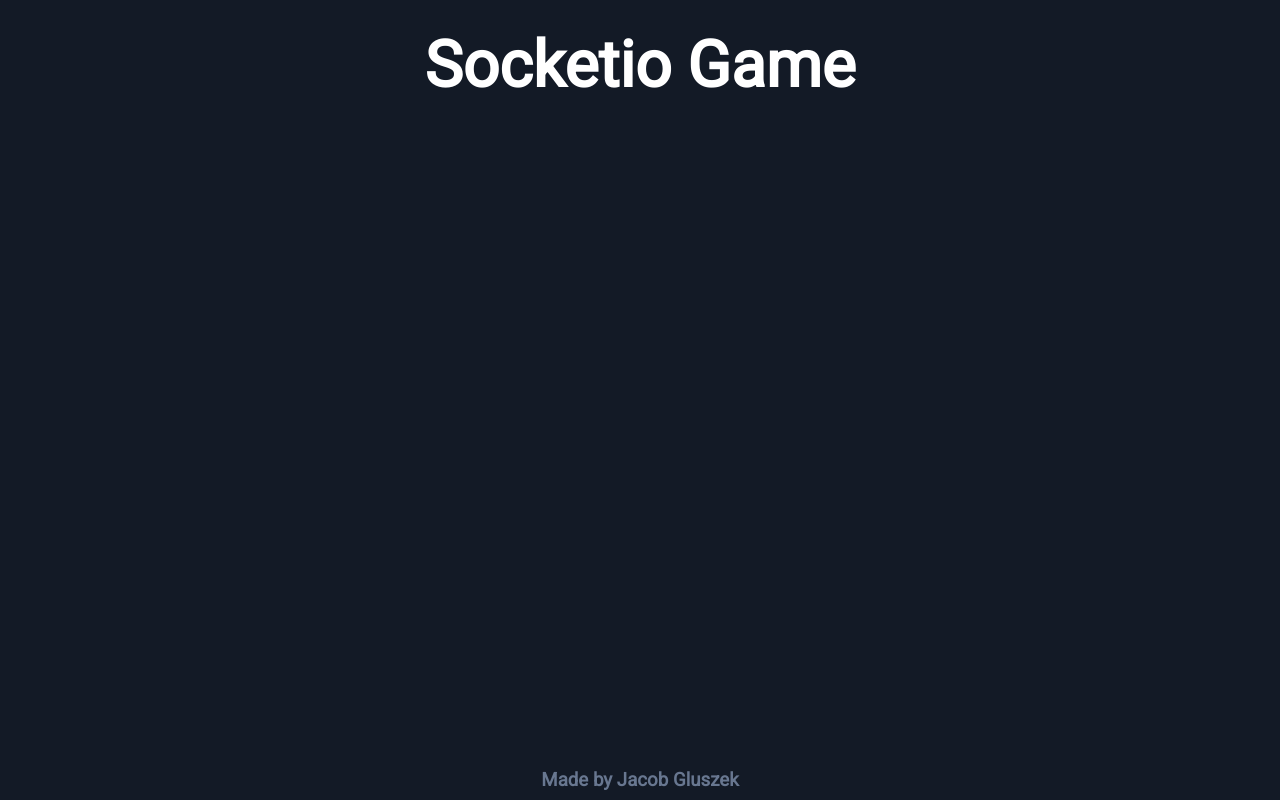
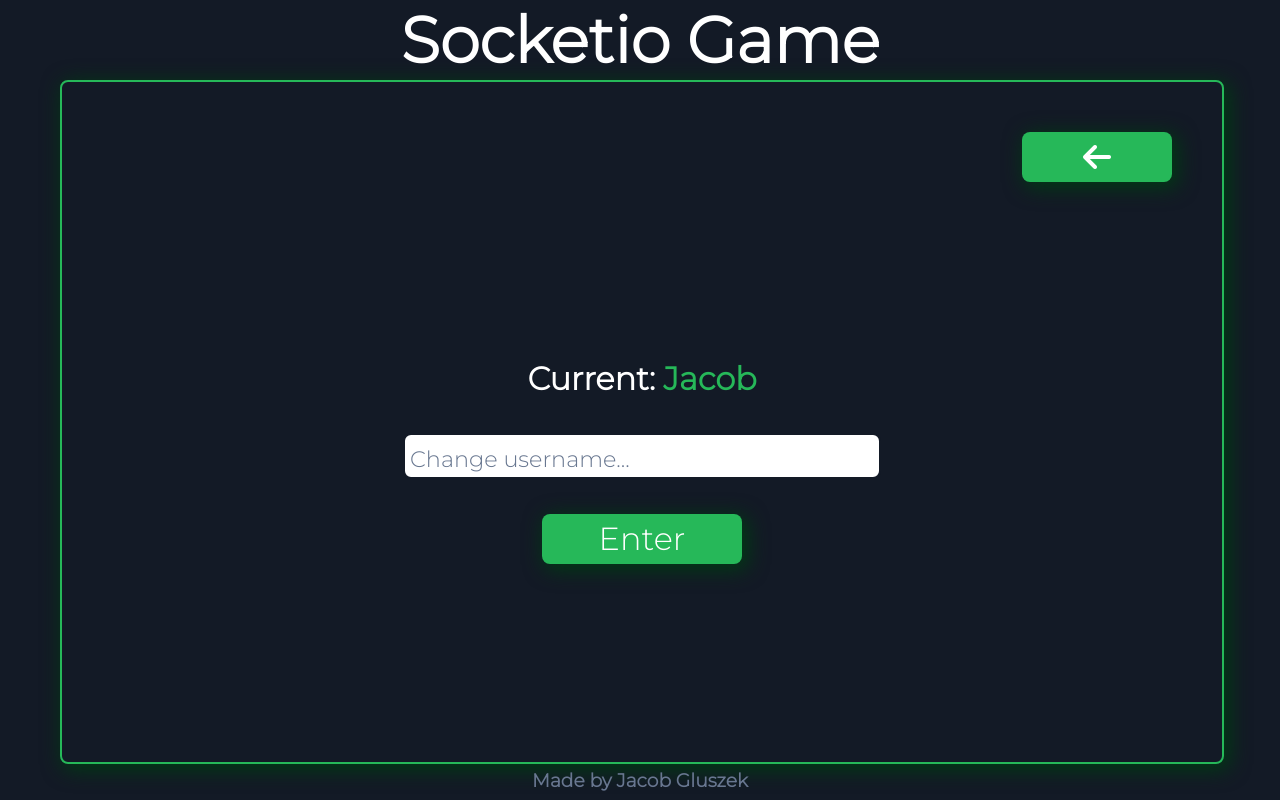
Before and after one commit to JacobG03/socketio-game, a Flask app: page / in a window 1280 px wide. Run offline with Flask 2, Linux system fonts and the light colour scheme; some libraries are stand-ins or nearby versions.

Commit message:
html css finished for changing usernames

```diff
--- a/app/static/css/styles.css
+++ b/app/static/css/styles.css
@@ -1,6 +1,6 @@
 :root {
     font-size: 16px;
-    font-family: 'Roboto', sans-serif;
+    font-family: 'Montserrat', sans-serif;
     --speed: 300ms;
     --background: #131A26;
     --background2: #212937;
@@ -8,6 +8,7 @@
     --text2: #687790;
     --green: #26B859;
     --border-radius: 8px;
+    --green-highlight: 4px 4px 20px 2px #003A14;
 }
 
 
@@ -16,6 +17,9 @@
     padding: 0px;
 }
 
+input {
+    font-family: 'Montserrat', sans-serif;
+}
 
 body {
     position: fixed;
@@ -53,7 +57,6 @@ body {
 }
 
 .top-content > h1 {
-    margin-top: 50px;
     font-size: 4rem;
     color: var(--text);
     transition: var(--speed);
@@ -72,6 +75,9 @@ body {
     justify-content: center;
     align-items: center;
     flex-direction: column;
+    border-radius: var(--border-radius);
+    border: 2px solid var(--green);
+    box-shadow: var(--green-highlight);
 }
 
 #middle-default {
@@ -119,7 +125,7 @@ body {
 }
 
 #middle-username {
-    display: none;
+    display: flex;
 }
 
 #middle-username h2{
@@ -132,29 +138,106 @@ body {
     color: var(--green);
 }
 
+.content-grid {
+    width: 100%;
+    height: 100%;
+    display: grid;
+    grid-template-columns: 1fr;
+    grid-template-rows: 10% 90%;
+}
+
+.return {
+    background-color: var(--green);
+    box-shadow: var(--green-highlight);
+    border-radius: var(--border-radius);
+    display: flex;
+    justify-content: center;
+    align-items: center;
+    transition: var(--speed);
+    z-index: 3;
+}
+
+.return:hover {
+    cursor: pointer;
+    filter: brightness(110%);
+}
+
+#return0 {
+    width: 150px;
+    height: 50px;
+    justify-self: end;
+    margin-top: 50px;
+    margin-right: 50px;
+}
+
+.return > i {
+    color: var(--text);
+}
+
+.grid-bottom {
+    width: 100%;
+    height: 100%;
+    display: flex;
+    justify-content: center;
+    align-items: center;
+    flex-direction: column;
+}
+
 .input {
     font-size: 2rem;
     border-radius: var(--border-radius);
-    border: none;
+    border: 2px solid var(--background);
+    transition: var(--speed);
+    color: var(--green);
+}
+
+.input::placeholder {
+    font-size: 1.4rem;
+    color: var(--text2);
 }
 
 .input:focus {
     outline: none;
-    border: 3px solid var(--green);
+    border: 2px solid var(--green);
+    box-shadow: var(--green-highlight);
 }
 
 #username-input {
-    margin-top: 50px;
+    margin-top: 25px;
     height: 32px;
     min-width: 300px;
     width: 40%;
     padding: 5px 5px;
 }
 
+.enter-input {
+    background-color: var(--green);
+    box-shadow: var(--green-highlight);
+    font-size: 2rem;
+    color: var(--text);
+    display: flex;
+    justify-content: center;
+    align-items: center;
+    border-radius: var(--border-radius);
+    transition: var(--speed);
+}
 
-#username-input:focus {
-    height: 26px;
+.enter-input:hover {
+    cursor: pointer;
+    filter: brightness(110%);
 }
+
+#enter-input0 {
+    width: 200px;
+    height: 50px;
+    margin-top: 35px;
+}
+
+
+#middle-picture {
+    display: none;
+}
+
 
 
 @media only screen and (max-width: 680px) {
@@ -167,4 +250,10 @@ body {
     .top-content {
         width: 300px;
     }
+    #return0 {
+        width: 50px;
+        height: 50px;
+        margin-top: 15px;
+        margin-right: 15px;
+    }
 }
--- a/app/static/js/index.js
+++ /dev/null
@@ -1 +0,0 @@
-console.log('works')
--- a/app/templates/base.html
+++ b/app/templates/base.html
@@ -4,7 +4,10 @@
     <meta charset="UTF-8">
     <meta http-equiv="X-UA-Compatible" content="IE=edge">
     <meta name="viewport" content="width=device-width, initial-scale=1.0">
-    <link href="https://fonts.googleapis.com/css2?family=Roboto:wght@300;400&display=swap" rel="stylesheet">
+    <link rel="preconnect" href="https://fonts.googleapis.com">
+    <link rel="preconnect" href="https://fonts.gstatic.com" crossorigin>
+    <link href="https://fonts.googleapis.com/css2?family=Montserrat:wght@300&display=swap" rel="stylesheet">
+    <script src="https://kit.fontawesome.com/619829e1c7.js" crossorigin="anonymous"></script>
     <link rel='stylesheet' href='{{ url_for("static", filename="css/styles.css") }}'>
     {% block links %}
     {% endblock %}
--- a/app/templates/index.html
+++ b/app/templates/index.html
@@ -28,8 +28,18 @@
             </div>
         </div>
         <div class='middle-content' id='middle-username'>
-            <h2>Current: <span></span></h2>
-            <input class='input' id='username-input'>
+            <div class='content-grid'>
+                <div class='return' id='return0'>
+                    <i class="fas fa-arrow-left fa-2x"></i>
+                </div>
+                <div class='grid-bottom' id='grid-bottom0'>
+                    <h2>Current: <span>Jacob</span></h2>
+                    <input placeholder="Change username..." autocomplete='off' class='input' id='username-input'>
+                    <div class='enter-input' id='enter-input0'>
+                        Enter
+                    </div>
+                </div>
+            </div>
         </div>
         <div class='middle-content' id='middle-picture'>
         </div>
```
